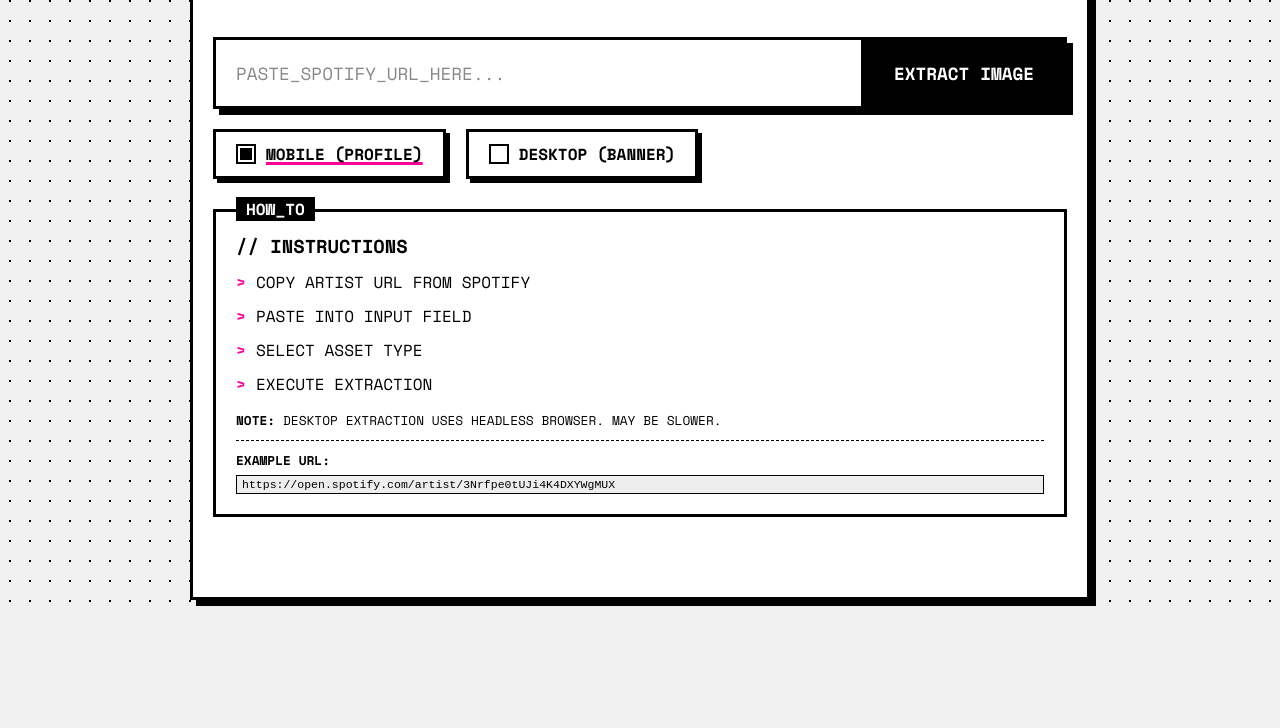
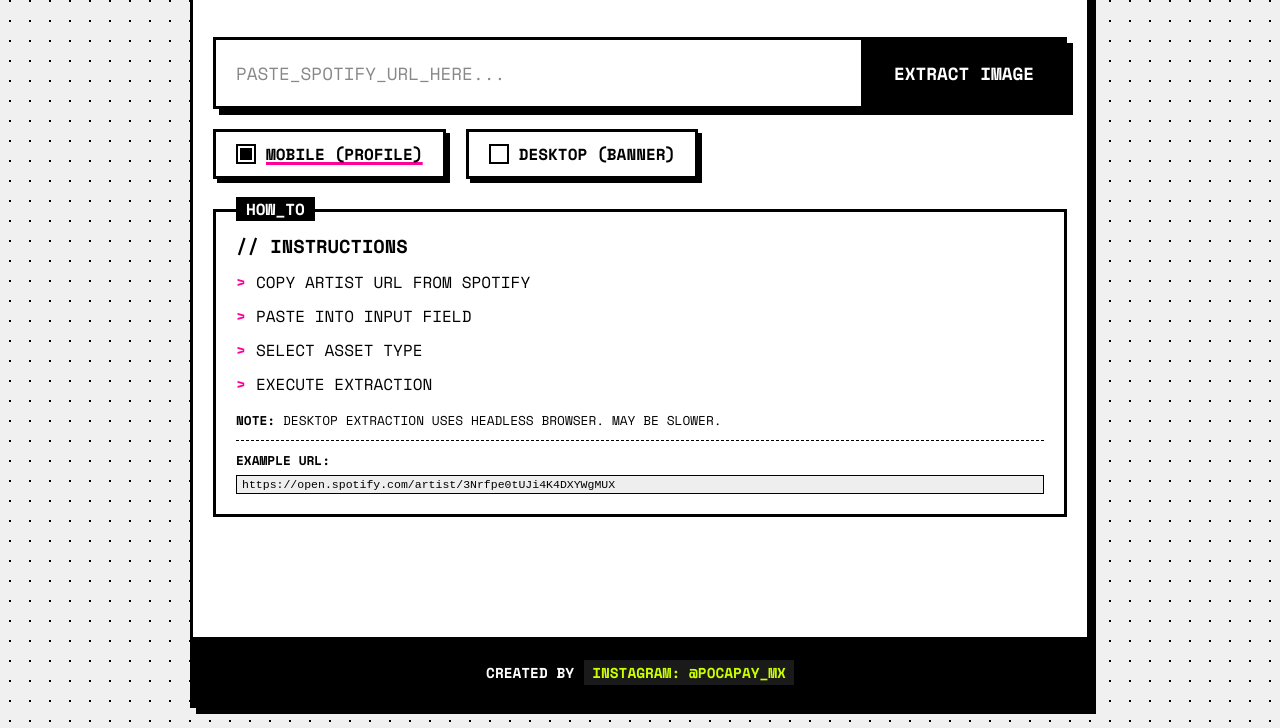
Before and after one commit to tethor/Spotify-Artist-Image-Extractor, a website: page public/index.html in a window 1280 px wide. Shown: the part 249-977 px from the top of the page. Before the commit the page ends 869 px from the top, so only its background shows below. Drawn offline with nearby package versions, Linux system fonts and the light colour scheme.

Commit message:
feat(ui): add footer with credits and fix browserless token
- Add footer with 'Created by @POCAPAY GO' and Instagram link
- Fix Browserless API token configuration in .env
- Add language switcher and example URL
- Refine UI styles

```diff
--- a/public/index.html
+++ b/public/index.html
@@ -77,6 +77,15 @@
         <div class="artist-image-container" id="imageContainer"></div>
       </section>
     </main>
+
+    <footer>
+      <div class="footer-content">
+        <span data-i18n="created_by">CREATED BY</span>
+        <a href="https://www.instagram.com/pocapay_mx/" target="_blank" class="social-link">
+          INSTAGRAM: @POCAPAY_MX
+        </a>
+      </div>
+    </footer>
   </div>
 
   <script src="script.js"></script>
--- a/public/script.js
+++ b/public/script.js
@@ -39,7 +39,8 @@
       web_scraper: 'WEB SCRAPER',
       local_fallback: 'LOCAL SCRAPER (FALLBACK)',
       genres: 'GENRES',
-      followers: 'FOLLOWERS'
+      followers: 'FOLLOWERS',
+      created_by: 'CREATED BY'
     },
     es: {
       title: 'Spotify<br>Extractor',
@@ -68,7 +69,8 @@
       web_scraper: 'WEB SCRAPER',
       local_fallback: 'SCRAPER LOCAL (FALLBACK)',
       genres: 'GÉNEROS',
-      followers: 'SEGUIDORES'
+      followers: 'SEGUIDORES',
+      created_by: 'CREADO POR'
     }
   };
 
--- a/public/style.css
+++ b/public/style.css
@@ -402,14 +402,52 @@
     flex-direction: column;
   }
 
-  button#extractBtn {
-    border-left: none;
-    border-top: var(--border-width) solid #000;
-    padding: 15px;
-  }
+
 
   .image-type-selector {
     flex-direction: column;
     gap: 10px;
   }
+
+  .separator {
+    color: #555;
+  }
 }
+
+/* Footer */
+footer {
+  margin-top: 40px;
+  border-top: var(--border-width) solid #000;
+  padding: 20px;
+  background: #000;
+  color: #fff;
+  text-align: center;
+}
+
+.footer-content {
+  font-size: 0.9rem;
+  font-weight: bold;
+  text-transform: uppercase;
+  display: flex;
+  justify-content: center;
+  align-items: center;
+  gap: 10px;
+  flex-wrap: wrap;
+}
+
+.brand-link,
+.social-link {
+  color: var(--accent-primary);
+  text-decoration: none;
+  background: rgba(255, 255, 255, 0.1);
+  padding: 2px 8px;
+  transition: all 0.2s;
+}
+
+.brand-link:hover,
+.social-link:hover {
+  background: var(--accent-primary);
+  color: #000;
+  box-shadow: 4px 4px 0px #fff;
+  transform: translate(-2px, -2px);
+}
```
